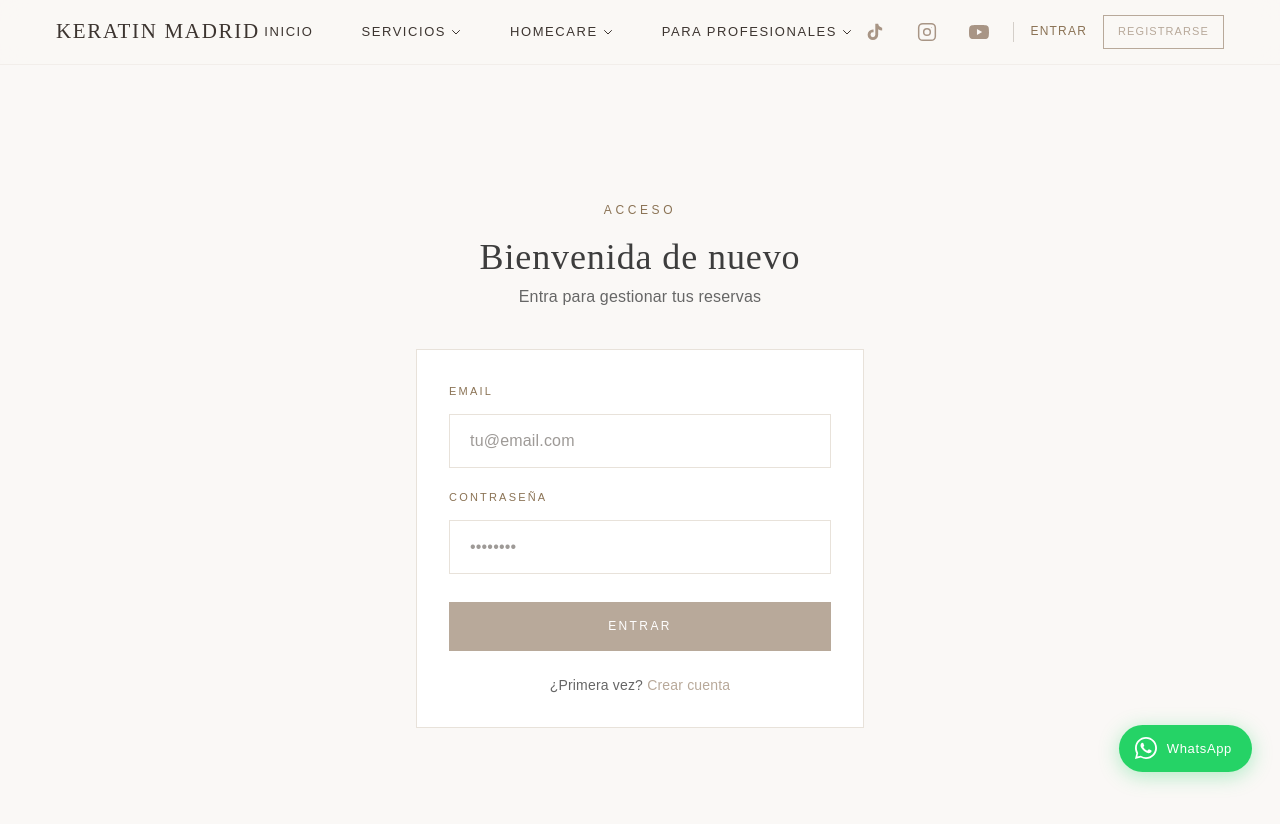
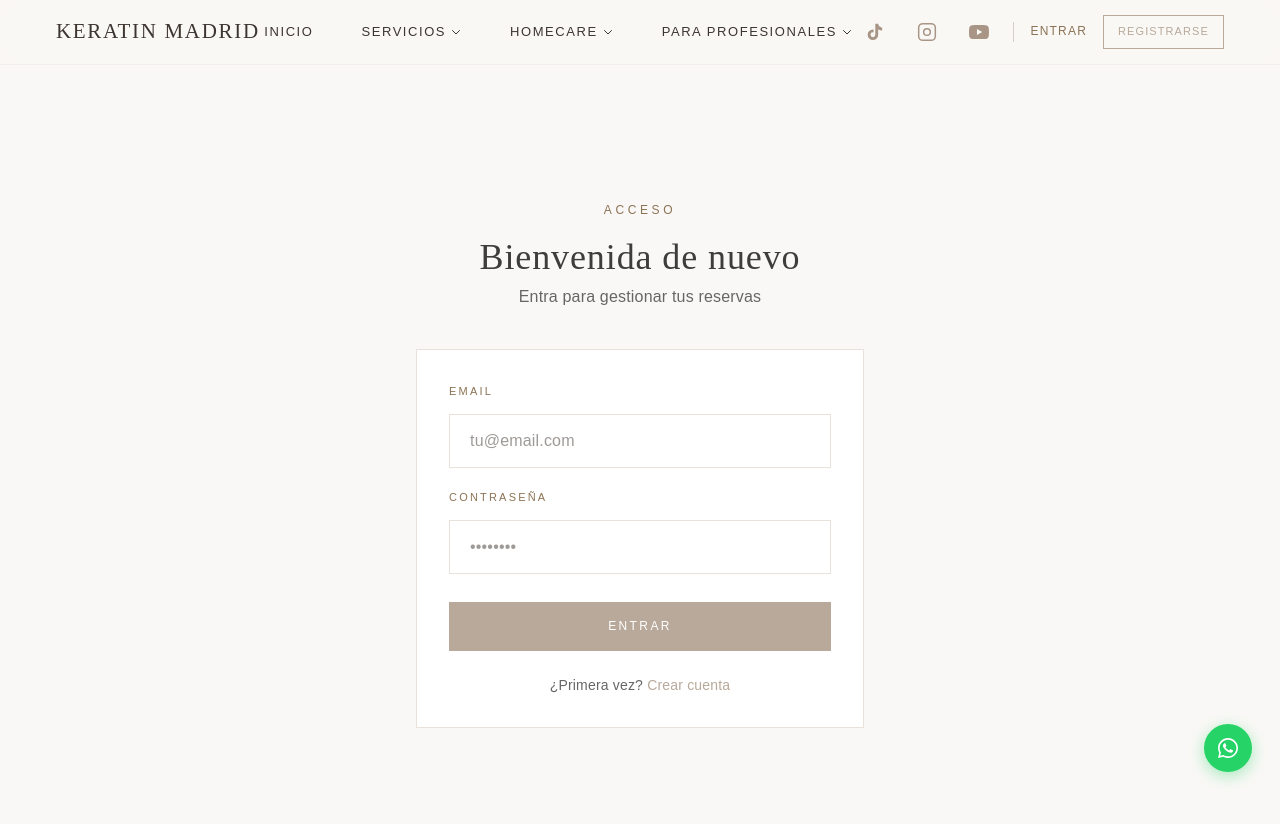
Before and after one commit to Julia-proj/final-project, a React app in the folder frontend/: page /login in a window 1280 px wide. Shown: the top 824 px of the page. Built offline with nearby package versions, Linux system fonts and the light colour scheme; the HTML template or start-up script is replaced by a standard one.

Commit message:
map and whatsapp change

```diff
--- a/frontend/src/components/FloatingCTA.tsx
+++ b/frontend/src/components/FloatingCTA.tsx
@@ -6,16 +6,16 @@ export default function FloatingCTA() {
       href={WA_URL}
       target="_blank"
       rel="noopener noreferrer"
-      className="fixed bottom-7 right-7 z-50 flex items-center gap-2.5 pl-4 pr-5 py-3
-        bg-[#25D366] text-white rounded-full shadow-[0_4px_20px_rgba(37,211,102,0.35)]
-        hover:shadow-[0_6px_28px_rgba(37,211,102,0.45)] hover:scale-[1.03]
-        transition-all duration-300 group"
+      aria-label="Contactar por WhatsApp"
+      className="fixed bottom-7 right-7 z-50 w-12 h-12 flex items-center justify-center
+        bg-[#25D366] text-white rounded-full shadow-[0_4px_16px_rgba(37,211,102,0.4)]
+        hover:shadow-[0_6px_24px_rgba(37,211,102,0.5)] hover:scale-105
+        transition-all duration-300"
     >
-      <svg className="w-[22px] h-[22px] transition-transform duration-300 group-hover:rotate-[8deg]" fill="currentColor" viewBox="0 0 24 24">
+      <svg className="w-5 h-5" fill="currentColor" viewBox="0 0 24 24">
         <path d="M17.472 14.382c-.297-.149-1.758-.867-2.03-.967-.273-.099-.471-.148-.67.15-.197.297-.767.966-.94 1.164-.173.199-.347.223-.644.075-.297-.15-1.255-.463-2.39-1.475-.883-.788-1.48-1.761-1.653-2.059-.173-.297-.018-.458.13-.606.134-.133.298-.347.446-.52.149-.174.198-.298.298-.497.099-.198.05-.371-.025-.52-.075-.149-.669-1.612-.916-2.207-.242-.579-.487-.5-.669-.51-.173-.008-.371-.01-.57-.01-.198 0-.52.074-.792.372-.272.297-1.04 1.016-1.04 2.479 0 1.462 1.065 2.875 1.213 3.074.149.198 2.096 3.2 5.077 4.487.709.306 1.262.489 1.694.625.712.227 1.36.195 1.871.118.571-.085 1.758-.719 2.006-1.413.248-.694.248-1.289.173-1.413-.074-.124-.272-.198-.57-.347z"/>
         <path d="M12 0C5.373 0 0 5.373 0 12c0 2.125.555 4.122 1.528 5.855L0 24l6.335-1.528A11.945 11.945 0 0012 24c6.627 0 12-5.373 12-12S18.627 0 12 0zm0 22c-1.89 0-3.663-.497-5.197-1.367l-.372-.22-3.862.933.967-3.76-.242-.384A9.945 9.945 0 012 12C2 6.477 6.477 2 12 2s10 4.477 10 10-4.477 10-10 10z"/>
       </svg>
-      <span className="text-[13px] font-medium tracking-wider">WhatsApp</span>
     </a>
   );
 }
--- a/frontend/src/components/HomePageSections.tsx
+++ b/frontend/src/components/HomePageSections.tsx
@@ -1073,9 +1073,10 @@ export function HomecareSection() {
       {cart.length > 0 && !showCart && (
         <button
           onClick={() => setShowCart(true)}
-          className="fixed bottom-6 right-6 z-40 bg-[#3d3530] text-white w-14 h-14 rounded-full shadow-xl flex items-center justify-center hover:bg-[#2d2520] transition-colors"
+          aria-label={`Ver carrito (${cart.length} productos)`}
+          className="fixed bottom-7 left-7 z-50 bg-[#3d3530] text-white w-12 h-12 rounded-full shadow-xl flex items-center justify-center hover:bg-[#2d2520] transition-all duration-300 hover:scale-105"
         >
-          <svg className="w-6 h-6" fill="none" stroke="currentColor" strokeWidth={1.5} viewBox="0 0 24 24">
+          <svg className="w-5 h-5" fill="none" stroke="currentColor" strokeWidth={1.5} viewBox="0 0 24 24">
             <path strokeLinecap="round" strokeLinejoin="round" d="M2.25 3h1.386c.51 0 .955.343 1.087.835l.383 1.437M7.5 14.25a3 3 0 0 0-3 3h15.75m-12.75-3h11.218c1.121-2.3 2.1-4.684 2.924-7.138a60.114 60.114 0 0 0-16.536-1.84M7.5 14.25 5.106 5.272M6 20.25a.75.75 0 1 1-1.5 0 .75.75 0 0 1 1.5 0Zm12.75 0a.75.75 0 1 1-1.5 0 .75.75 0 0 1 1.5 0Z" />
           </svg>
           <span className="absolute -top-1 -right-1 bg-[#B8A99A] text-white text-[10px] w-5 h-5 rounded-full flex items-center justify-center font-medium">
@@ -1397,23 +1398,27 @@ export function BeautyScriptsSection() {
 
 export function GoogleMapSection() {
   return (
-    <section id="ubicacion" className="bg-[#FDFCFA]">
-      <div className="max-w-[1400px] mx-auto px-8 py-8 lg:py-12">
-        <div className="flex flex-col sm:flex-row sm:items-end sm:justify-between gap-3 mb-5">
+    <section id="ubicacion" className="bg-[#FAF8F5] border-t border-[#ede8e2]">
+      <div className="max-w-[1400px] mx-auto px-8 py-6 lg:py-8">
+        <div className="flex items-center justify-between mb-4">
           <div>
-            <p className="text-[11px] tracking-[0.35em] uppercase text-[#B8A99A] mb-1.5 font-light">Ubicación</p>
-            <h2 className="font-serif text-2xl md:text-3xl text-[#3d3530] font-light tracking-wide">Cómo llegar</h2>
+            <p className="text-[10px] tracking-[0.4em] uppercase text-[#B8A99A] mb-1 font-light">Ubicación</p>
+            <h2 className="font-serif text-xl text-[#3d3530] font-light">Calle Altamirano, 11 — Madrid</h2>
           </div>
-          <div className="text-right sm:text-right">
-            <p className="text-sm text-[#3d3530] font-light">Calle Altamirano, 11</p>
-            <p className="text-xs text-[#a09890] font-light">Madrid, España</p>
-          </div>
+          <a
+            href="https://maps.google.com/?q=Calle+Altamirano+11+Madrid"
+            target="_blank"
+            rel="noopener noreferrer"
+            className="text-[11px] tracking-[0.15em] uppercase text-[#B8A99A] border-b border-[#B8A99A]/50 pb-0.5 hover:text-[#3d3530] hover:border-[#3d3530] transition-colors font-light hidden sm:block"
+          >
+            Abrir en Maps →
+          </a>
         </div>
-        <div className="aspect-[16/6] md:aspect-[16/5] w-full overflow-hidden border border-[#e8e2da]">
+        <div className="aspect-[16/4] md:aspect-[16/3] w-full overflow-hidden">
           <iframe
             title="Keratin Madrid ubicación"
             src="https://www.google.com/maps/embed?pb=!1m18!1m12!1m3!1d3036.4!2d-3.7144!3d40.4306!2m3!1f0!2f0!3f0!3m2!1i1024!2i768!4f13.1!3m3!1m2!1s0xd4228e23d0b0b0b%3A0x0!2sCalle+de+Altamirano%2C+Madrid!5e0!3m2!1sen!2ses!4v1700000000000"
-            className="w-full h-full border-0"
+            className="w-full h-full border-0 grayscale opacity-90"
             allowFullScreen
             loading="lazy"
             referrerPolicy="no-referrer-when-downgrade"
```
